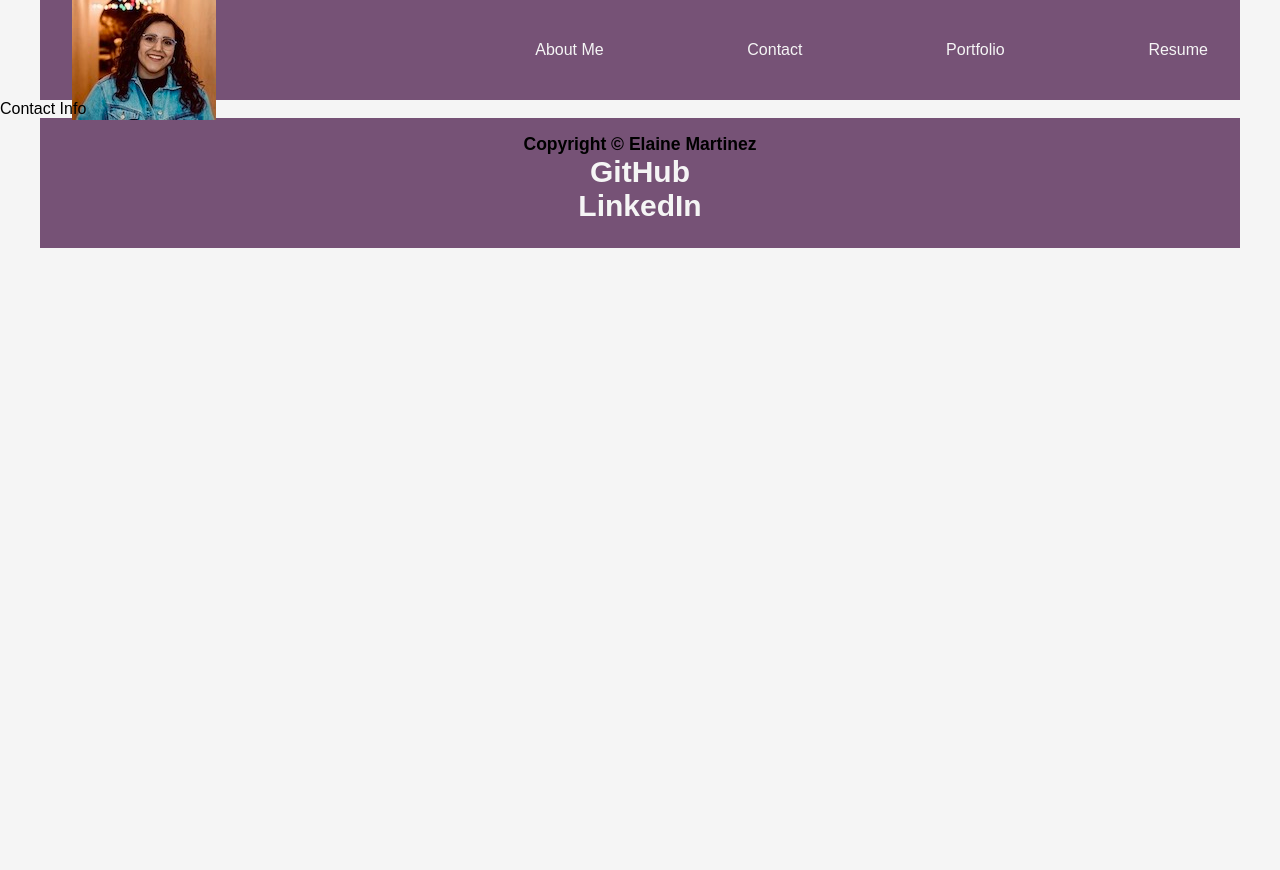
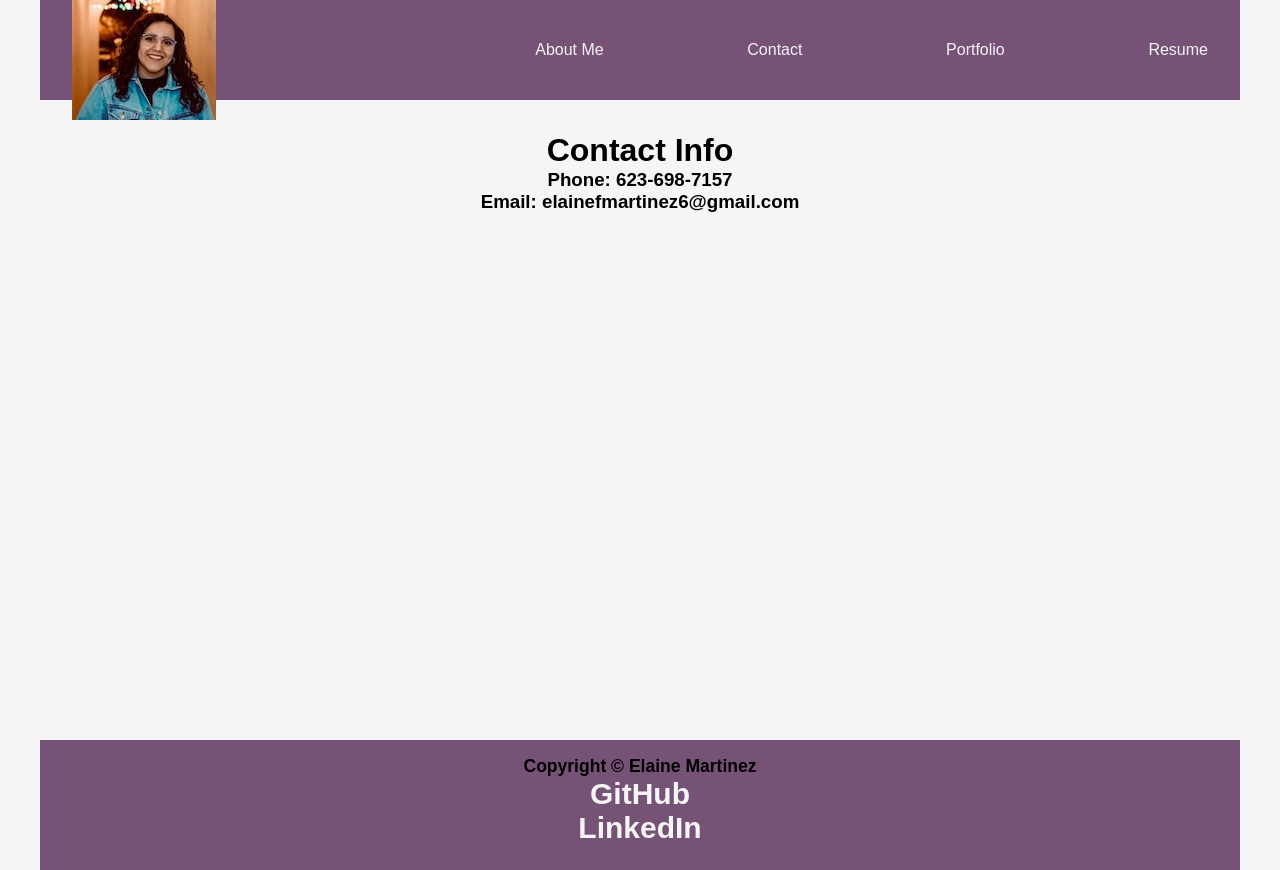
Before and after one commit to elainefmartinez/reactPortfolio, a React (Create React App) app: page /contact in a window 1280 px wide. Before the commit the page ends 800 px from the top, so only its background shows below. Built offline with nearby package versions, Linux system fonts and the light colour scheme; a web font is replaced by a local one.

Commit message:
added contact info and styling to contact pg

```diff
--- a/src/components/pages/Contact.js
+++ b/src/components/pages/Contact.js
@@ -1,9 +1,15 @@
 import React from 'react';
+import './contact.css';
 
 
 function Contact () {
     return (
-        <div> Contact Info</div>
+        <div className='contact'>
+
+        <h1>Contact Info</h1>
+        <h3> Phone: 623-698-7157</h3>
+        <h3> Email: elainefmartinez6@gmail.com</h3>
+        </div>
 
     )
 }
--- /dev/null
+++ b/src/components/pages/contact.css
@@ -0,0 +1,19 @@
+.contact {
+    height:calc(80vh - 4rem);
+    width: 100vw;
+    max-width: 50 rem;
+    margin: 0 auto;
+    align-content: center;
+    text-align: center;
+
+}
+
+.contact {
+    height: 80vh;
+    width: 100 vw;
+    padding: 2rem;
+    font-size: 1rem;
+    font-weight: 100;
+    display: flex;
+    flex-direction: column;
+}
```
